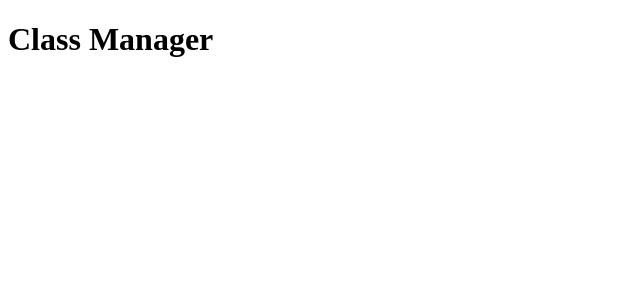
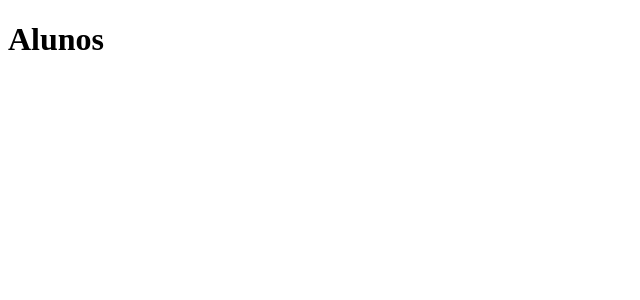
Before and after one commit to edersonrdg/class-manager, a React (Create React App) app in the folder frontend/: page /students in a window 1280 px wide. Shown: the top 300 px of the page, without its empty margins (0-640 px from the left). Built offline with nearby package versions, Linux system fonts and the light colour scheme.

Commit message:
feat(frontend): add routes

```diff
--- a/frontend/src/App.tsx
+++ b/frontend/src/App.tsx
@@ -1,7 +1,13 @@
 import React from 'react';
+import { BrowserRouter } from 'react-router-dom';
+import Routes from './routes';
 
 function App() {
-    return <h1>Class Manager</h1>;
+    return (
+        <BrowserRouter>
+            <Routes />
+        </BrowserRouter>
+    );
 }
 
 export default App;
--- /dev/null
+++ b/frontend/src/routes/index.tsx
@@ -0,0 +1,15 @@
+import React from 'react';
+import { Switch, Route } from 'react-router-dom';
+import Classes from '../pages/Classes';
+import Students from '../pages/Students';
+
+const Routes: React.FC = () => {
+    return (
+        <Switch>
+            <Route exact path="/" component={Classes} />
+            <Route path="/students" component={Students} />
+        </Switch>
+    );
+};
+
+export default Routes;
```
